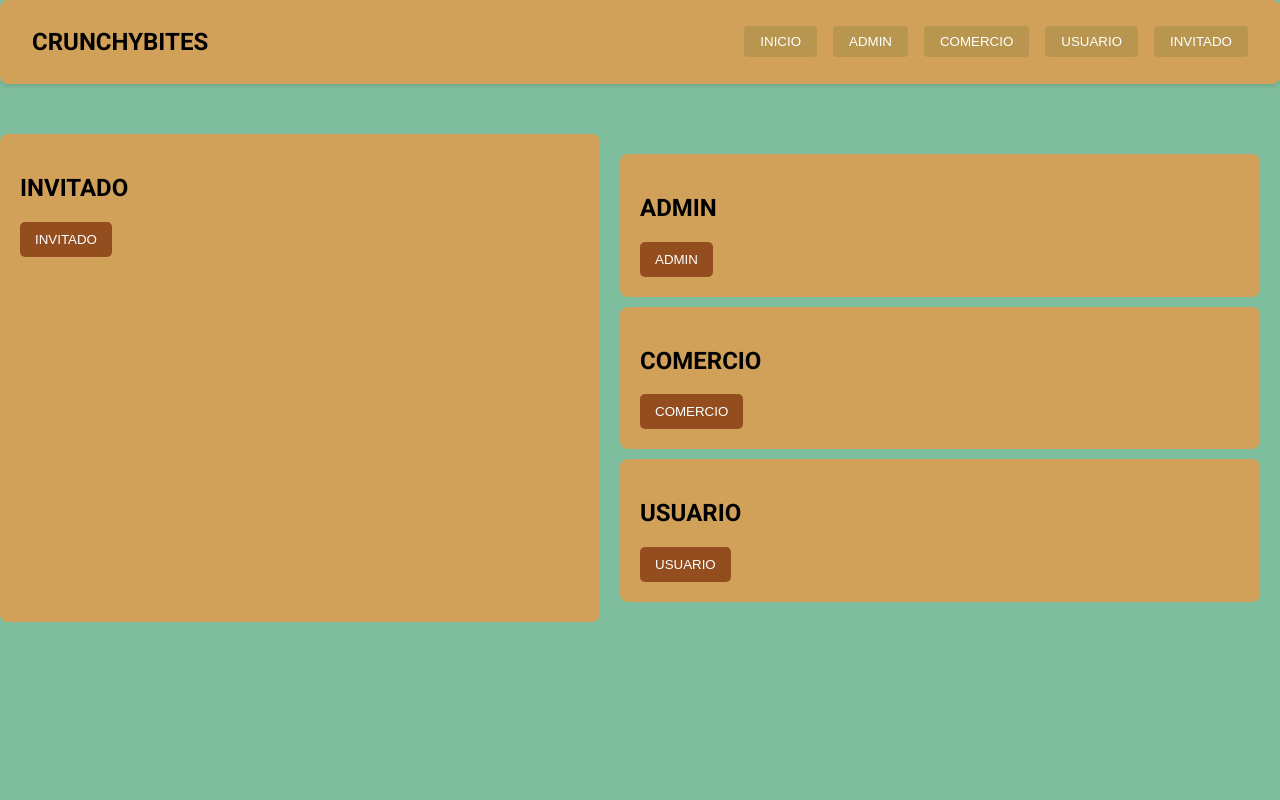
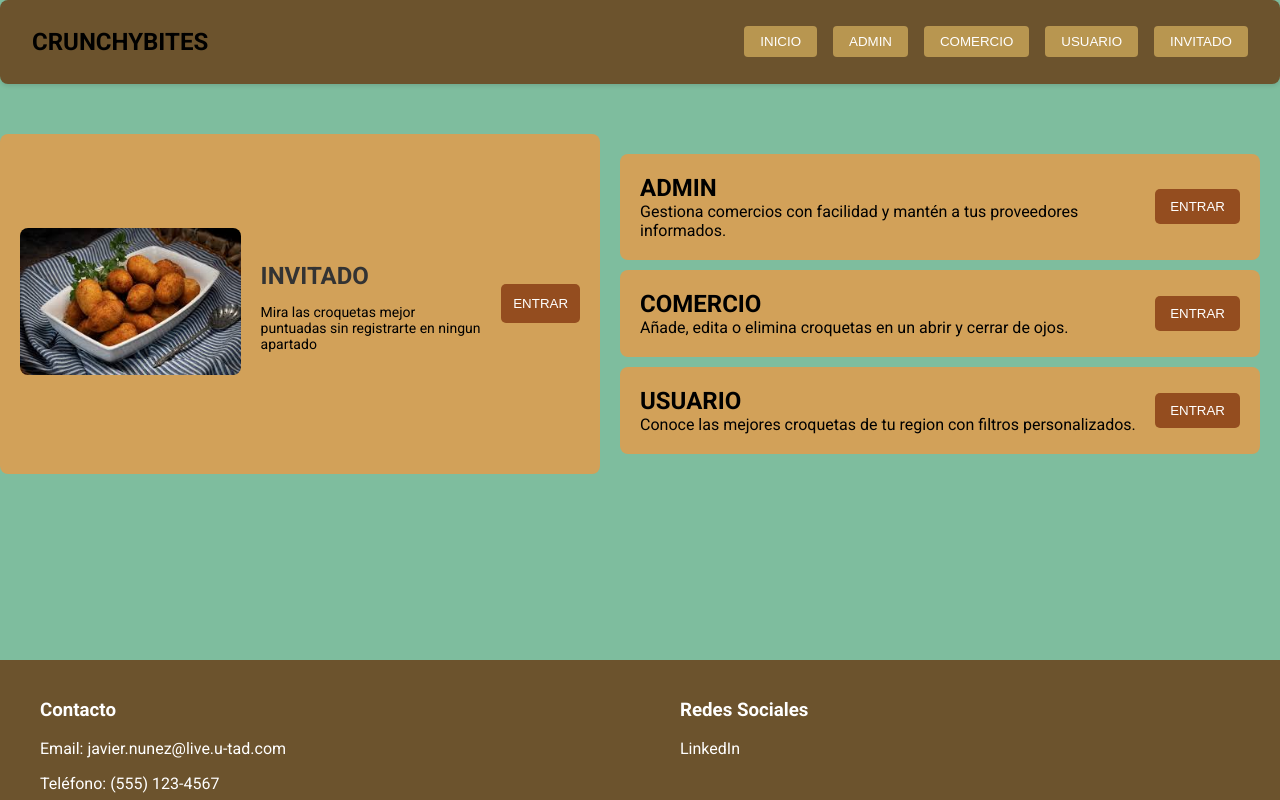
Before and after one commit to Javierno9911/Next-PracticaUNI, a Next.js app: page / in a window 1280 px wide. Built offline with nearby package versions, Linux system fonts and the light colour scheme.

Commit message:
v 0.0.4
Retocando css, y creado el componente formulario

```diff
--- /dev/null
+++ b/app/formularios/style.css
@@ -0,0 +1,20 @@
+body {
+    background-color: #7ebd9e;
+    font-family: 'Arial', sans-serif;
+    margin: 0;
+}
+.formulario-div {
+    max-width: 600px;
+    margin: 20px auto;
+    padding: 20px;
+    border: 1px solid #ddd;
+    border-radius: 8px;
+    box-shadow: 0 0 10px rgba(0, 0, 0, 0.1);
+    background-color: #d2a159;
+  }
+
+  .formulario-div h1 {
+    font-size: 24px;
+    margin-bottom: 20px;
+    color: #333;
+  }
--- a/app/layout.js
+++ b/app/layout.js
@@ -1,4 +1,6 @@
 import Navbar from '@/components/Navbar';
+import Info from '@/components/info';
+import Formu from '@/components/formulario';
 import { Roboto } from 'next/font/google'
 
 export const metadata = {
@@ -20,6 +22,8 @@ export default function RootLayout({ children }) {
         <Navbar />
 
         {children}
+
+        <Info />
       </body>
     </html>
   )
--- a/app/page.js
+++ b/app/page.js
@@ -4,32 +4,52 @@ export default function Home() {
   return (
     <div class="container">
       <div class="inivtado_inicio">
+        <div class="img-cro">
+          <img  src="./ci.jpg"></img>
+        </div>
+        <div class="img-cro">
           <h2>INVITADO</h2>
+          <p>Mira las croquetas mejor puntuadas sin registrarte en ningun apartado</p>
+        </div>
+        <div class="boton-entrar-inv">
           <Link href="/invitado">
-          <button>INVITADO</button>
+            <button>ENTRAR</button>
           </Link>
+        </div>
       </div>
       <div class="container-3">
         <div class="admin_inicio">
+          <div class="texto-inicio">
             <h2>ADMIN</h2>
-          <p></p>
-          <Link href="/admin">
-            <button>ADMIN</button>
+            <p>Gestiona comercios con facilidad y mantén a tus proveedores informados.</p>
+          </div>
+          <div class="boton-inicio">
+            <Link href="/formularios">
+              <button>ENTRAR</button>
             </Link>
           </div>
-        <div class="comercio_inicio">
+        </div>
+        <div class="admin_inicio">
+          <div class="texto-inicio">
             <h2>COMERCIO</h2>
-          <p></p>
+            <p>Añade, edita o elimina croquetas en un abrir y cerrar de ojos.</p>
+          </div>
+          <div class="boton-inicio">
             <Link href="/comercio">
-            <button>COMERCIO</button>
+              <button>ENTRAR</button>
             </Link>
           </div>
-        <div class="usuairo_inicio">
+        </div>
+        <div class="admin_inicio">
+          <div class="texto-inicio">
             <h2>USUARIO</h2>
-          <p></p>
+            <p>Conoce las mejores croquetas de tu region con filtros personalizados.</p>
+          </div>
+          <div class="boton-inicio">
             <Link href="/usuario">
-            <button>USUARIO</button>
+              <button>ENTRAR</button>
             </Link>
+          </div>
         </div>
       </div>
     </div>
--- a/app/style.css
+++ b/app/style.css
@@ -29,9 +29,81 @@ body {
     padding: 20px;
 }
 
+.admin_inicio {
+    background-color: #d2a159;
+    padding: 20px;
+    border-radius: 8px;
+    display: flex;
+    justify-content: space-between;
+    align-items: center;
+}
+
+.texto-inicio {
+    flex: 1;
+    text-align: left;
+}
+
+.texto-inicio h2,
+.texto-inicio p {
+    margin: 0;
+}
+
+.boton-inicio button {
+    background-color: #944d1f;
+    color: #fff;
+    border: none;
+    padding: 10px 15px;
+    border-radius: 5px;
+    cursor: pointer;
+}
+
+
 /* Estilos adicionales para los div internos si es necesario */
-.inivtado_inicio,
-.admin_inicio,
+.inivtado_inicio {
+    background-color: #d2a159;
+    padding: 20px;
+    border-radius: 8px;
+    display: flex;
+    align-items: center; /* Centra verticalmente los elementos dentro del contenedor */
+  }
+
+  .img-cro {
+    flex: 1; /* Hace que los elementos dentro de img-cro ocupen el mismo espacio */
+    margin-right: 20px; /* Espacio entre la imagen y el siguiente div */
+  }
+
+  .img-cro img {
+    max-width: 100%; /* Asegura que la imagen no supere el ancho del contenedor */
+    border-radius: 8px; /* Borde redondeado para la imagen si es necesario */
+  }
+
+  .boton-entrar-inv {
+    text-align: right; /* Alinea el botón a la derecha */
+  }
+
+  .boton-entrar-inv button {
+    padding: 12px; /* Aumenta el espacio interno del botón */
+    background-color: #007bff;
+    color: #fff;
+    border: none;
+    cursor: pointer;
+  }
+
+  .boton-entrar-inv button:hover {
+    background-color: #0056b3;
+  }
+
+  /* Estilos adicionales para el segundo div (img-cro con texto) */
+  .img-cro h2 {
+    font-size: 24px;
+    margin-bottom: 10px;
+    color: #333;
+  }
+
+  .img-cro p {
+    font-size: 14px;
+  }
+
 .comercio_inicio,
 .usuairo_inicio {
     background-color: #d2a159;
--- a/components/Navbar.css
+++ b/components/Navbar.css
@@ -3,14 +3,14 @@
     justify-content: space-between;
     align-items: center;
     padding: 0.5rem 2rem;
-    background-color: #d2a159;
+    background-color: #6c532d;
     border-radius: 8px;
     box-shadow: 0 2px 4px rgba(0, 0, 0, 0.1);
   }
 
   .button-container {
     display: flex;
-    gap: 1rem; /* Puedes ajustar el espacio entre los botones aquí */
+    gap: 1rem;
   }
 
   .nav-button {
--- /dev/null
+++ b/components/formulario.css
@@ -0,0 +1,23 @@
+.formulario {
+    display: flex;
+    flex-direction: column;
+    max-width: 300px;
+    margin: 0 auto;
+  }
+
+  input {
+    margin-bottom: 5px; /* Reducido el espacio entre inputs */
+    padding: 8px;
+  }
+
+  button {
+    padding: 10px;
+    background-color: #007bff;
+    color: #fff;
+    border: none;
+    cursor: pointer;
+  }
+
+  button:hover {
+    background-color: #0056b3;
+  }
--- /dev/null
+++ b/components/formulario.jsx
@@ -0,0 +1,52 @@
+import React from 'react';
+import styles from './formulario.css';
+
+const Formulario = ({ tipo }) => {
+  let inputs;
+
+  switch (tipo) {
+    case 'admin':
+      inputs = (
+        <>
+          <input type="text" placeholder="Nombre Comercio" />
+          <input type="text" placeholder="CIF" />
+          <input type="text" placeholder="Ciudad" />
+          <input type="text" placeholder="Direcion" />
+          <input type="text" placeholder="E-mail" />
+          <input type="text" placeholder="Telefono" />
+        </>
+      );
+      break;
+    case 'comercio':
+      inputs = (
+        <>
+          <input type="text" placeholder="Nombre" />
+          <input type="text" placeholder="Imagen" />
+          <input type="text" placeholder="Ingredientes" />
+        </>
+      );
+      break;
+    case 'usuario':
+      inputs = (
+        <>
+          <input type="text" placeholder="Nombre" />
+          <input type="text" placeholder="Contraseña" />
+          <input type="text" placeholder="Ciudad" />
+          <input type="text" placeholder="Edad" />
+          <input type="text" placeholder="Actividad" />
+        </>
+      );
+      break;
+    default:
+      inputs = null;
+  }
+
+  return (
+    <form className={styles.formulario}>
+      {inputs}
+      <button type="submit">Enviar</button>
+    </form>
+  );
+};
+
+export default Formulario;
--- /dev/null
+++ b/components/info.css
@@ -0,0 +1,36 @@
+.contactos-redes-sociales {
+    background-color: #6c532d;
+    color: #fff;
+    padding: 20px;
+    display: flex;
+    justify-content: space-around;
+    align-items: flex-start;
+    position: fixed;
+    bottom: 0;
+    width: 100%;
+    height: 100px; /* Ajusta el valor de la altura según sea necesario */
+    margin-top: 0px; /* Ajusta el valor del margen superior según sea necesario */
+  }
+
+  .contactos, .redes-sociales {
+    flex: 1;
+    margin: 0 20px;
+  }
+
+  .redes-sociales ul {
+    list-style: none;
+    padding: 0;
+  }
+
+  .redes-sociales li {
+    margin-bottom: 10px;
+  }
+
+  .redes-sociales a {
+    color: #fff;
+    text-decoration: none;
+  }
+
+  .redes-sociales a:hover {
+    text-decoration: underline;
+  }
--- /dev/null
+++ b/components/info.jsx
@@ -0,0 +1,26 @@
+import React from 'react';
+import './info.css';
+
+const ContactosRedesSociales = () => {
+  return (
+    <div className="contactos-redes-sociales">
+      <div className="contactos">
+        <h3>Contacto</h3>
+        <p>Email: javier.nunez@live.u-tad.com</p>
+        <p>Teléfono: (555) 123-4567</p>
+      </div>
+      <div className="redes-sociales">
+        <h3>Redes Sociales</h3>
+        <ul>
+          <li>
+            <a href="https://www.linkedin.com/in/javier-núñez-osuna-04aa23175">
+              LinkedIn
+            </a>
+          </li>
+        </ul>
+      </div>
+    </div>
+  );
+};
+
+export default ContactosRedesSociales;
```
Also changed, not shown: app/formularios/page.js (added, +13 -0 lines), public/ci.jpg (added). Lines whose indentation alone changed are shown as unchanged.
